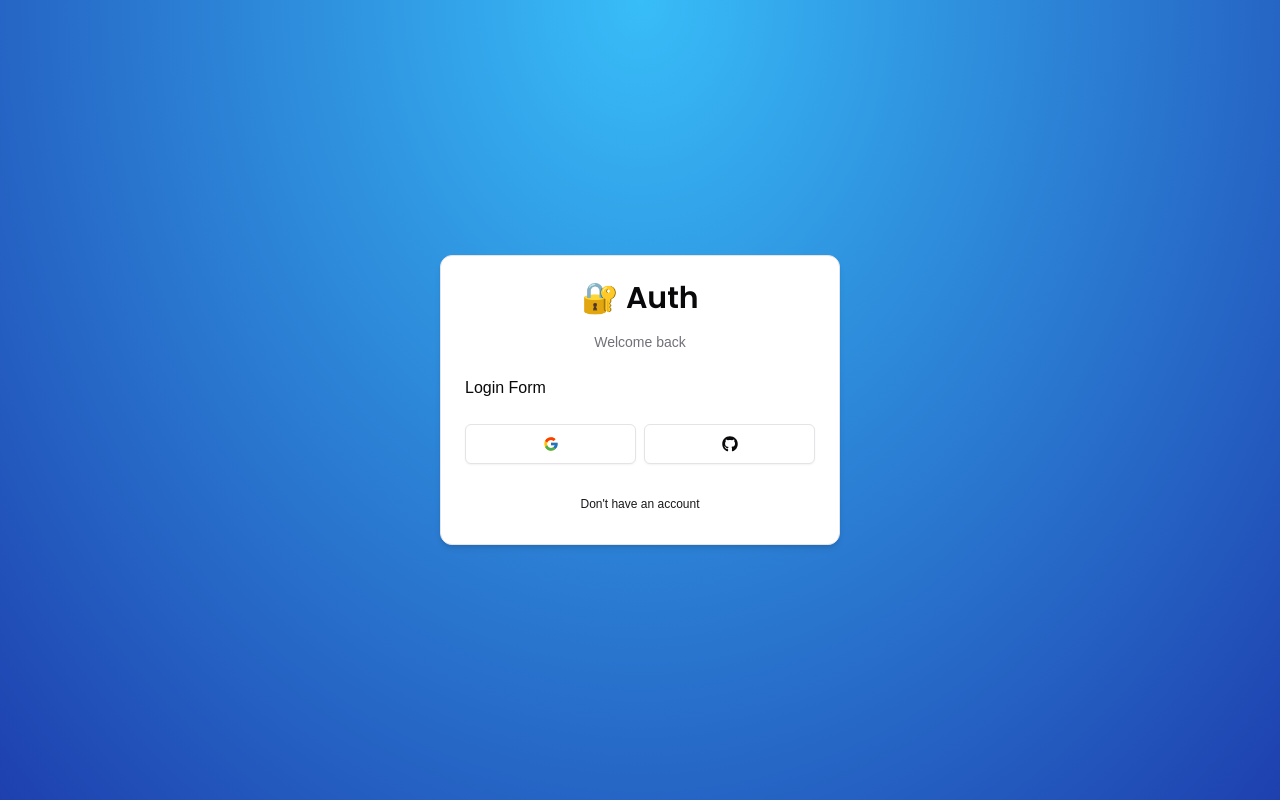
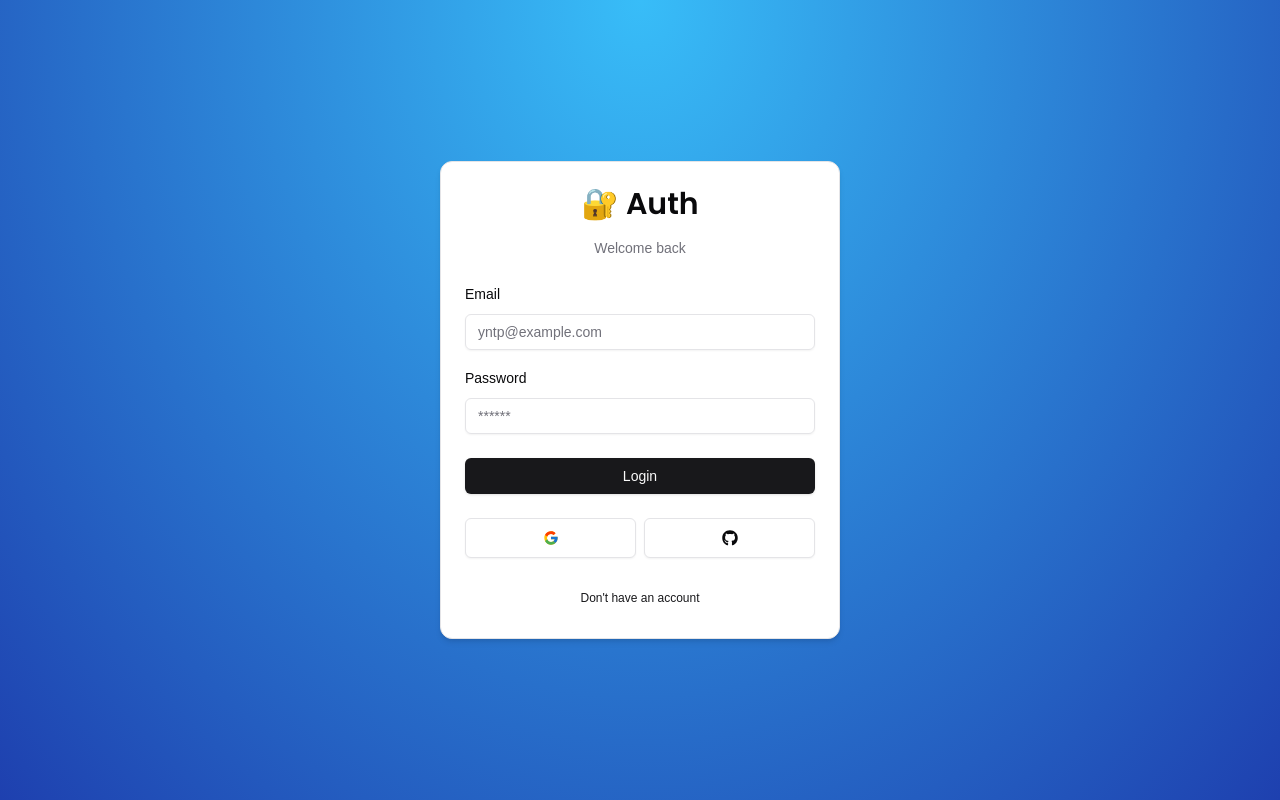
Before and after one commit to yntpdotme/authjs-mastery, a Next.js app: page /auth/login in a window 1280 px wide. Built offline with nearby package versions, Linux system fonts and the light colour scheme.

Commit message:
feat: build login form

```diff
--- a/src/components/auth/login-form.tsx
+++ b/src/components/auth/login-form.tsx
@@ -1,6 +1,36 @@
+'use client';
+
 import {CardWrapper} from '@/components/auth/card-wrapper';
+import {FormError} from '@/components/form-error';
+import {FormSuccess} from '@/components/form-sucess';
+import {Button} from '@/components/ui/button';
+import {
+	Form,
+	FormControl,
+	FormField,
+	FormItem,
+	FormLabel,
+	FormMessage,
+} from '@/components/ui/form';
+import {Input} from '@/components/ui/input';
+import {LoginSchema} from '@/schemas';
+import {zodResolver} from '@hookform/resolvers/zod';
+import {useForm} from 'react-hook-form';
+import {z} from 'zod';
 
 export const LoginForm = () => {
+	const form = useForm<z.infer<typeof LoginSchema>>({
+		resolver: zodResolver(LoginSchema),
+		defaultValues: {
+			email: '',
+			password: '',
+		},
+	});
+
+	const onSubmit = (values: z.infer<typeof LoginSchema>) => {
+		console.log(values);
+	};
+
 	return (
 		<CardWrapper
 			headerLabel="Welcome back"
@@ -8,7 +38,50 @@
 			backButtonHref="/auth/register"
 			showSocial
 		>
-			Login Form
+			<Form {...form}>
+				<form onSubmit={form.handleSubmit(onSubmit)} className="space-y-6">
+					<div className="space-y-4">
+						<FormField
+							control={form.control}
+							name="email"
+							render={({field}) => (
+								<FormItem>
+									<FormLabel>Email</FormLabel>
+									<FormControl>
+										<Input
+											{...field}
+											placeholder="yntp@example.com"
+											type="email"
+										/>
+									</FormControl>
+									<FormMessage />
+								</FormItem>
+							)}
+						/>
+						<FormField
+							control={form.control}
+							name="password"
+							render={({field}) => (
+								<FormItem>
+									<FormLabel>Password</FormLabel>
+									<FormControl>
+										<Input {...field} placeholder="******" type="password" />
+									</FormControl>
+									<FormMessage />
+								</FormItem>
+							)}
+						/>
+					</div>
+
+					<FormError message="" />
+
+					<FormSuccess message="" />
+
+					<Button type="submit" className="w-full">
+						Login
+					</Button>
+				</form>
+			</Form>
 		</CardWrapper>
 	);
 };
--- /dev/null
+++ b/src/components/form-error.tsx
@@ -0,0 +1,16 @@
+import {ExclamationTriangleIcon} from '@radix-ui/react-icons';
+
+type FormErrorProps = {
+	message?: string;
+};
+
+export const FormError = ({message}: FormErrorProps) => {
+	if (!message) return null;
+
+	return (
+		<div className="bg-destructive/15 p-3 rounded-md flex items-center gap-x-2 text-sm text-destructive">
+			<ExclamationTriangleIcon className="size-4" />
+			<p>{message}</p>
+		</div>
+	);
+};
--- /dev/null
+++ b/src/components/form-sucess.tsx
@@ -0,0 +1,16 @@
+import {ExclamationTriangleIcon} from '@radix-ui/react-icons';
+
+type FormSuccessProps = {
+	message?: string;
+};
+
+export const FormSuccess = ({message}: FormSuccessProps) => {
+	if (!message) return null;
+
+	return (
+		<div className="bg-emerald-500/15 p-3 rounded-md flex items-center gap-x-2 text-sm text-emerald-500">
+			<ExclamationTriangleIcon className="size-4" />
+			<p>{message}</p>
+		</div>
+	);
+};
--- /dev/null
+++ b/src/components/ui/form.tsx
@@ -0,0 +1,178 @@
+"use client"
+
+import * as React from "react"
+import * as LabelPrimitive from "@radix-ui/react-label"
+import { Slot } from "@radix-ui/react-slot"
+import {
+  Controller,
+  ControllerProps,
+  FieldPath,
+  FieldValues,
+  FormProvider,
+  useFormContext,
+} from "react-hook-form"
+
+import { cn } from "@/lib/utils"
+import { Label } from "@/components/ui/label"
+
+const Form = FormProvider
+
+type FormFieldContextValue<
+  TFieldValues extends FieldValues = FieldValues,
+  TName extends FieldPath<TFieldValues> = FieldPath<TFieldValues>
+> = {
+  name: TName
+}
+
+const FormFieldContext = React.createContext<FormFieldContextValue>(
+  {} as FormFieldContextValue
+)
+
+const FormField = <
+  TFieldValues extends FieldValues = FieldValues,
+  TName extends FieldPath<TFieldValues> = FieldPath<TFieldValues>
+>({
+  ...props
+}: ControllerProps<TFieldValues, TName>) => {
+  return (
+    <FormFieldContext.Provider value={{ name: props.name }}>
+      <Controller {...props} />
+    </FormFieldContext.Provider>
+  )
+}
+
+const useFormField = () => {
+  const fieldContext = React.useContext(FormFieldContext)
+  const itemContext = React.useContext(FormItemContext)
+  const { getFieldState, formState } = useFormContext()
+
+  const fieldState = getFieldState(fieldContext.name, formState)
+
+  if (!fieldContext) {
+    throw new Error("useFormField should be used within <FormField>")
+  }
+
+  const { id } = itemContext
+
+  return {
+    id,
+    name: fieldContext.name,
+    formItemId: `${id}-form-item`,
+    formDescriptionId: `${id}-form-item-description`,
+    formMessageId: `${id}-form-item-message`,
+    ...fieldState,
+  }
+}
+
+type FormItemContextValue = {
+  id: string
+}
+
+const FormItemContext = React.createContext<FormItemContextValue>(
+  {} as FormItemContextValue
+)
+
+const FormItem = React.forwardRef<
+  HTMLDivElement,
+  React.HTMLAttributes<HTMLDivElement>
+>(({ className, ...props }, ref) => {
+  const id = React.useId()
+
+  return (
+    <FormItemContext.Provider value={{ id }}>
+      <div ref={ref} className={cn("space-y-2", className)} {...props} />
+    </FormItemContext.Provider>
+  )
+})
+FormItem.displayName = "FormItem"
+
+const FormLabel = React.forwardRef<
+  React.ElementRef<typeof LabelPrimitive.Root>,
+  React.ComponentPropsWithoutRef<typeof LabelPrimitive.Root>
+>(({ className, ...props }, ref) => {
+  const { error, formItemId } = useFormField()
+
+  return (
+    <Label
+      ref={ref}
+      className={cn(error && "text-destructive", className)}
+      htmlFor={formItemId}
+      {...props}
+    />
+  )
+})
+FormLabel.displayName = "FormLabel"
+
+const FormControl = React.forwardRef<
+  React.ElementRef<typeof Slot>,
+  React.ComponentPropsWithoutRef<typeof Slot>
+>(({ ...props }, ref) => {
+  const { error, formItemId, formDescriptionId, formMessageId } = useFormField()
+
+  return (
+    <Slot
+      ref={ref}
+      id={formItemId}
+      aria-describedby={
+        !error
+          ? `${formDescriptionId}`
+          : `${formDescriptionId} ${formMessageId}`
+      }
+      aria-invalid={!!error}
+      {...props}
+    />
+  )
+})
+FormControl.displayName = "FormControl"
+
+const FormDescription = React.forwardRef<
+  HTMLParagraphElement,
+  React.HTMLAttributes<HTMLParagraphElement>
+>(({ className, ...props }, ref) => {
+  const { formDescriptionId } = useFormField()
+
+  return (
+    <p
+      ref={ref}
+      id={formDescriptionId}
+      className={cn("text-[0.8rem] text-muted-foreground", className)}
+      {...props}
+    />
+  )
+})
+FormDescription.displayName = "FormDescription"
+
+const FormMessage = React.forwardRef<
+  HTMLParagraphElement,
+  React.HTMLAttributes<HTMLParagraphElement>
+>(({ className, children, ...props }, ref) => {
+  const { error, formMessageId } = useFormField()
+  const body = error ? String(error?.message) : children
+
+  if (!body) {
+    return null
+  }
+
+  return (
+    <p
+      ref={ref}
+      id={formMessageId}
+      className={cn("text-[0.8rem] font-medium text-destructive", className)}
+      {...props}
+    >
+      {body}
+    </p>
+  )
+})
+FormMessage.displayName = "FormMessage"
+
+export {
+  useFormField,
+  Form,
+  FormItem,
+  FormLabel,
+  FormControl,
+  FormDescription,
+  FormMessage,
+  FormField,
+}
--- /dev/null
+++ b/src/components/ui/input.tsx
@@ -0,0 +1,22 @@
+import * as React from "react"
+
+import { cn } from "@/lib/utils"
+
+const Input = React.forwardRef<HTMLInputElement, React.ComponentProps<"input">>(
+  ({ className, type, ...props }, ref) => {
+    return (
+      <input
+        type={type}
+        className={cn(
+          "flex h-9 w-full rounded-md border border-input bg-transparent px-3 py-1 text-base shadow-sm transition-colors file:border-0 file:bg-transparent file:text-sm file:font-medium file:text-foreground placeholder:text-muted-foreground focus-visible:outline-none focus-visible:ring-1 focus-visible:ring-ring disabled:cursor-not-allowed disabled:opacity-50 md:text-sm",
+          className
+        )}
+        ref={ref}
+        {...props}
+      />
+    )
+  }
+)
+Input.displayName = "Input"
+
+export { Input }
--- /dev/null
+++ b/src/components/ui/label.tsx
@@ -0,0 +1,26 @@
+"use client"
+
+import * as React from "react"
+import * as LabelPrimitive from "@radix-ui/react-label"
+import { cva, type VariantProps } from "class-variance-authority"
+
+import { cn } from "@/lib/utils"
+
+const labelVariants = cva(
+  "text-sm font-medium leading-none peer-disabled:cursor-not-allowed peer-disabled:opacity-70"
+)
+
+const Label = React.forwardRef<
+  React.ElementRef<typeof LabelPrimitive.Root>,
+  React.ComponentPropsWithoutRef<typeof LabelPrimitive.Root> &
+    VariantProps<typeof labelVariants>
+>(({ className, ...props }, ref) => (
+  <LabelPrimitive.Root
+    ref={ref}
+    className={cn(labelVariants(), className)}
+    {...props}
+  />
+))
+Label.displayName = LabelPrimitive.Root.displayName
+
+export { Label }
--- /dev/null
+++ b/src/schemas/index.ts
@@ -0,0 +1,8 @@
+import {z} from 'zod';
+
+export const LoginSchema = z.object({
+	email: z.string().email({
+		message: 'Email is required',
+	}),
+	password: z.string().min(1, {message: 'Password is required'}),
+});
```
Also changed, not shown: package.json (+6 -1 lines), 1 other file (tests, documents, lock files or other folders).
